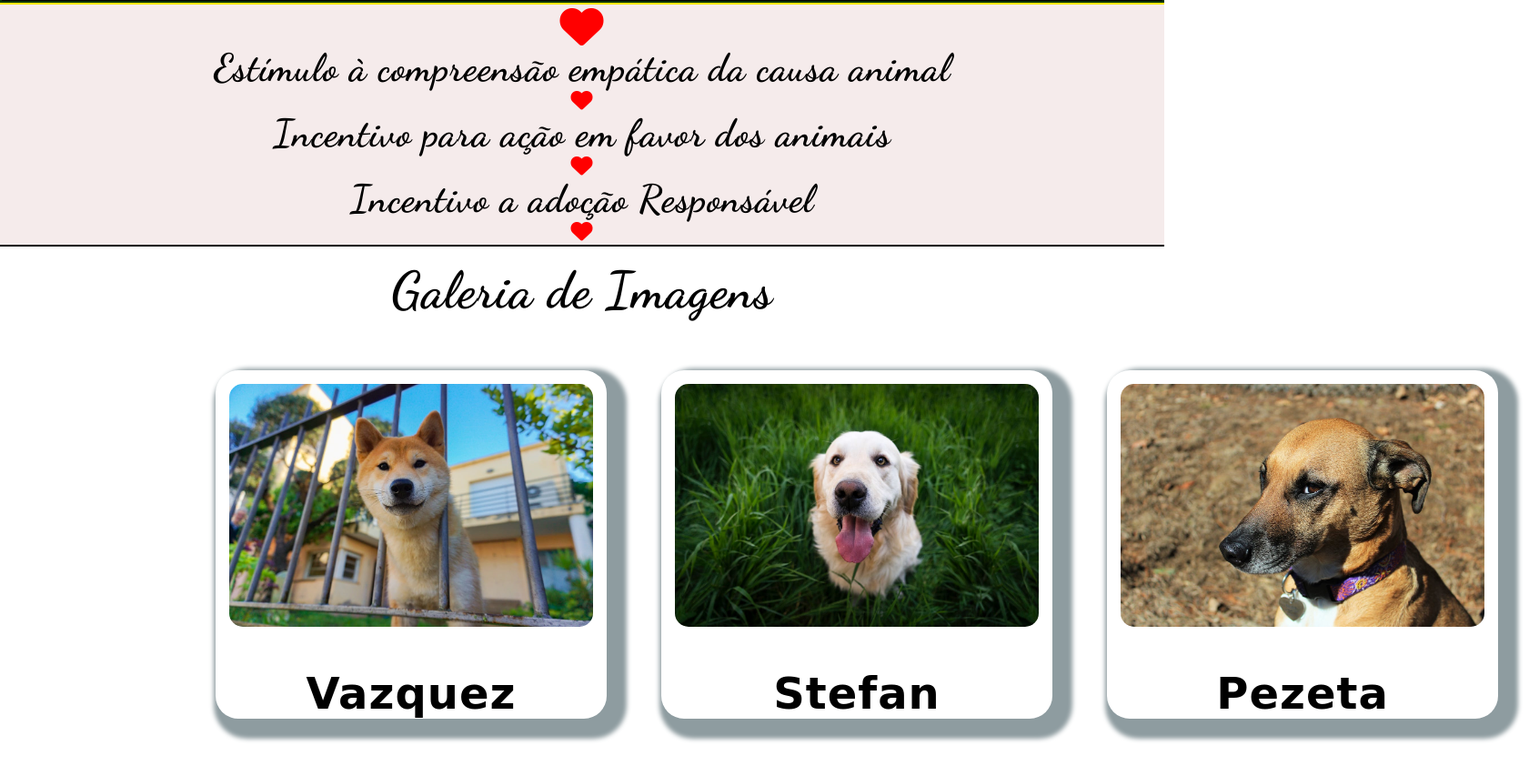
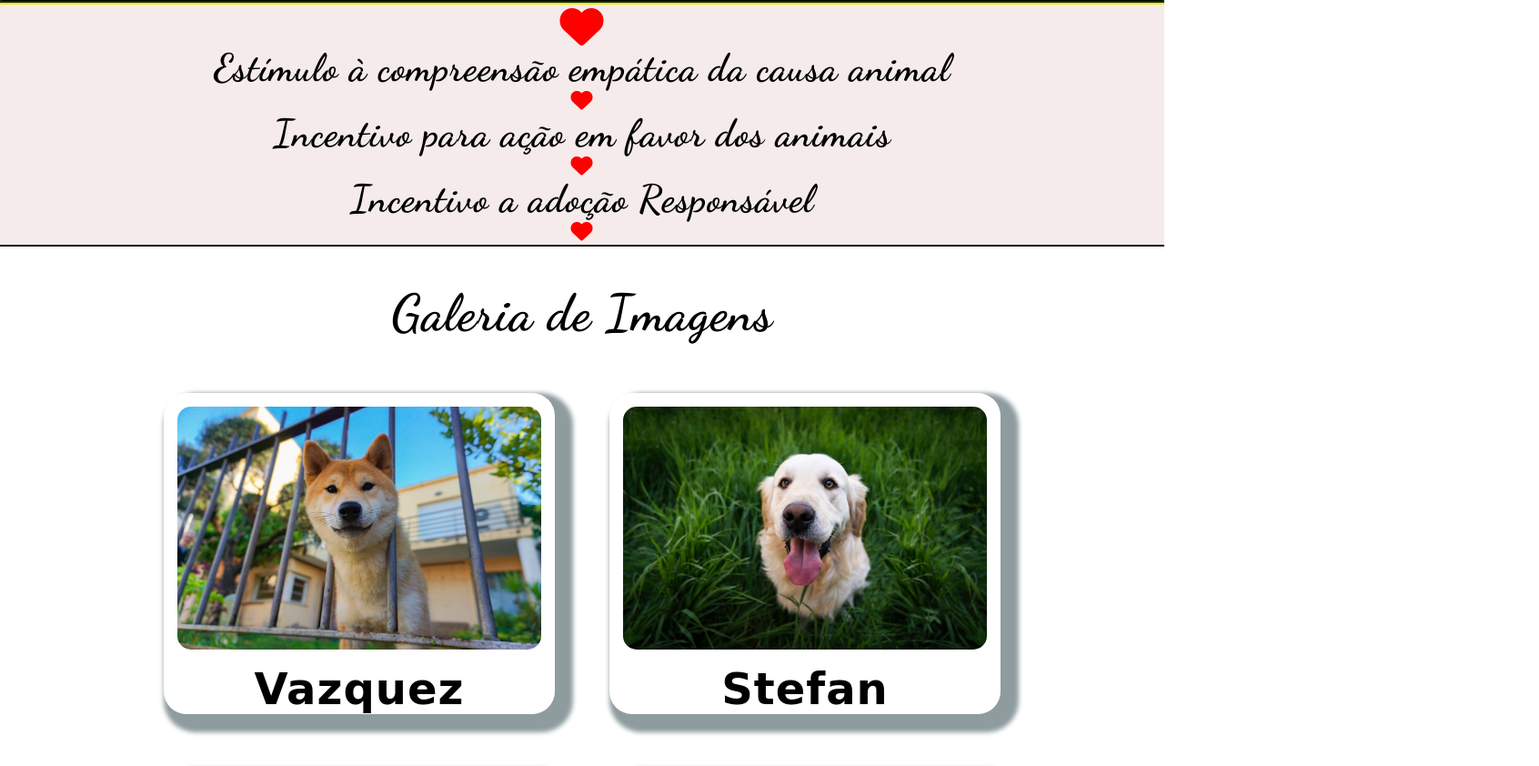
Before and after one commit to EvandroJRa/site-Ong, a plain HTML site: page Nosso Trabalho.html in a window 1280 px wide. Shown: the part 234-1076 px from the top of the page at 91% size, 1692 px wide, since content can reach past the window. Drawn offline with Linux system fonts and the light colour scheme.

Commit message:
atualização

```diff
--- a/stylesns.css
+++ b/stylesns.css
@@ -105,11 +105,13 @@ h2 {
     justify-content: center;
     align-items: center;
     text-align: center;
+
 }
 #galery {
     font-size: 56px;
     padding: 20px;
     gap: 35px;
+    margin: 25px;
 }
 .cardx_dog,
 .cardx_cat {
@@ -119,13 +121,8 @@ h2 {
     align-items: center;
     justify-content: center;
     text-align: center;
-    width: 1500px;
     gap: 30px;
     transition: all .4s;
-    margin-top: 25px;
-    margin-bottom: 25px;
-    margin-left: 15%;
-
 }
 .image-container {
     display: flex;
@@ -134,9 +131,8 @@ h2 {
     align-items: center;
     justify-content: center;
     text-align: center;
-    box-shadow: 10px 10px 5px 12px rgb(142, 156, 160);
+    box-shadow: 10px 10px 5px 10px rgb(142, 156, 160);
     margin: 15px;
-    gap: 30px;
     transition: all .5s;
 }
 .image-container:hover {
@@ -148,7 +144,7 @@ h2 {
     text-align: center;
     color: #f5ebeb;
     background-color: #24685f;
-    box-shadow: 10px 10px 5px 12px rgb(115, 128, 117);
+    box-shadow: 10px 10px 5px 10px rgb(115, 128, 117);
     margin: 15px;
     gap: 30px;
 }
```
